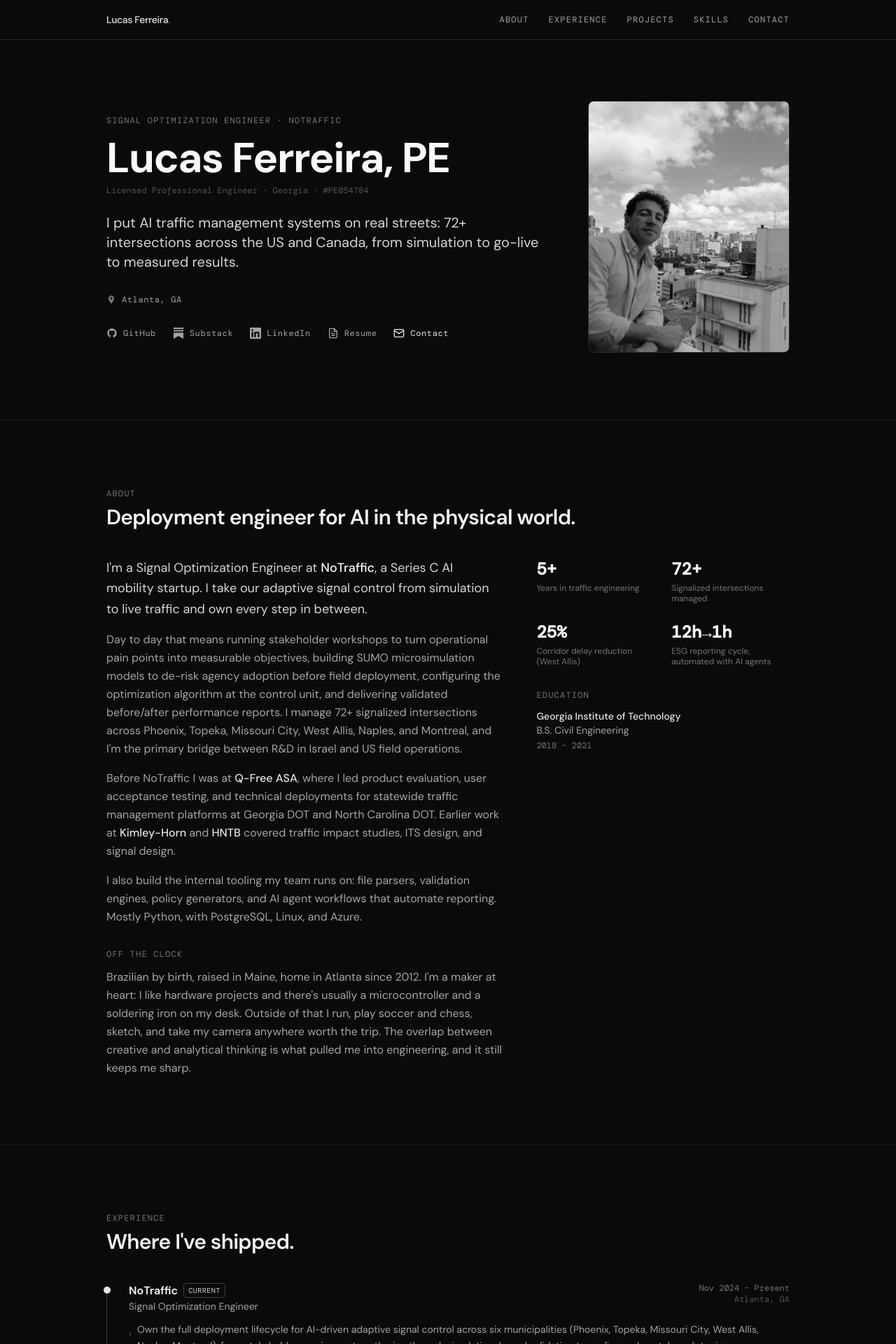
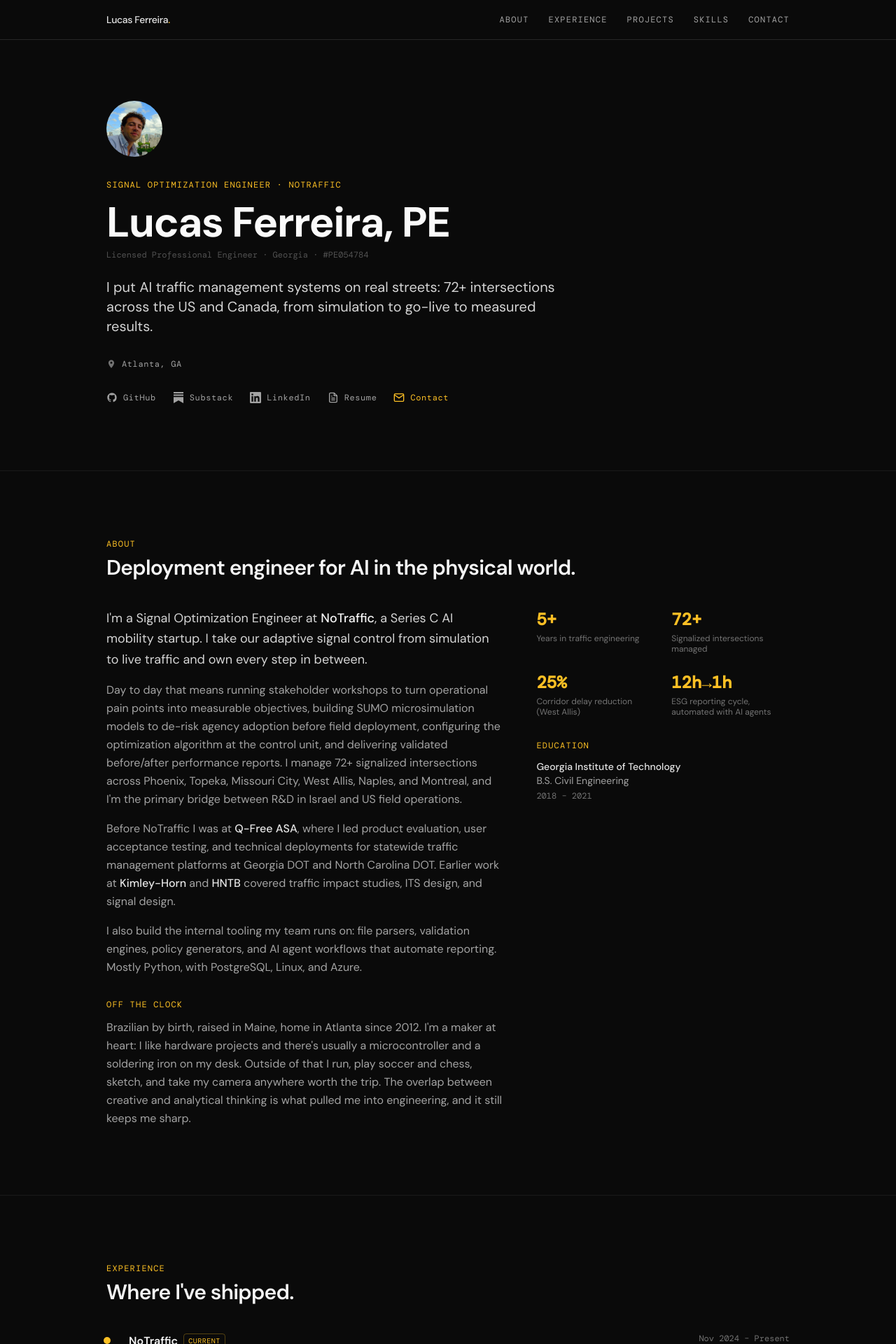
Before and after one commit to shmucas/portfolio, a React (Vite) app: page / in a window 1280 px wide. Shown: the top 1920 px of the page at 70% size. Built offline with nearby package versions, Linux system fonts and the light colour scheme.

Commit message:
Replace large portrait with small round color avatar in hero, add warm amber accent for labels, stats, and hovers

```diff
--- a/src/components/About.jsx
+++ b/src/components/About.jsx
@@ -62,7 +62,7 @@ export default function About() {
             <div className="grid grid-cols-2 gap-x-6 gap-y-6">
               {stats.map((s) => (
                 <div key={s.label}>
-                  <div className="text-2xl font-bold text-neutral-100 font-mono mb-1">{s.value}</div>
+                  <div className="text-2xl font-bold text-amber-400 font-mono mb-1">{s.value}</div>
                   <div className="text-xs text-neutral-500 leading-tight">{s.label}</div>
                 </div>
               ))}
--- a/src/components/Experience.jsx
+++ b/src/components/Experience.jsx
@@ -69,7 +69,7 @@ export default function Experience() {
                   {/* Timeline dot */}
                   <div
                     className={`absolute left-0 top-1.5 w-2.5 h-2.5 rounded-full -translate-x-[4px] hidden md:block ${
-                      job.current ? 'bg-neutral-200' : 'bg-neutral-600'
+                      job.current ? 'bg-amber-400' : 'bg-neutral-600'
                     }`}
                   />
 
@@ -78,7 +78,7 @@ export default function Experience() {
                       <div className="flex items-center gap-2">
                         <h3 className="text-neutral-100 font-semibold text-base">{job.company}</h3>
                         {job.current && (
-                          <span className="font-mono text-[10px] tracking-wider uppercase px-1.5 py-0.5 border border-neutral-700 text-neutral-300 rounded">
+                          <span className="font-mono text-[10px] tracking-wider uppercase px-1.5 py-0.5 border border-amber-400/30 text-amber-400 rounded">
                             Current
                           </span>
                         )}
--- a/src/components/Footer.jsx
+++ b/src/components/Footer.jsx
@@ -21,7 +21,7 @@ export default function Footer() {
           <div className="flex flex-col justify-center gap-4">
             <a
               href="mailto:lvcaspf@gmail.com"
-              className="flex items-center gap-3 text-neutral-300 hover:text-neutral-100 transition-colors"
+              className="flex items-center gap-3 text-neutral-300 hover:text-amber-400 transition-colors"
             >
               <svg viewBox="0 0 24 24" fill="none" stroke="currentColor" strokeWidth="1.5" className="w-4 h-4 text-neutral-500">
                 <path d="M4 4h16c1.1 0 2 .9 2 2v12c0 1.1-.9 2-2 2H4c-1.1 0-2-.9-2-2V6c0-1.1.9-2 2-2z" />
@@ -34,7 +34,7 @@ export default function Footer() {
               href="https://www.linkedin.com/in/lucas-ferreira-pe-b6631a142/"
               target="_blank"
               rel="noopener noreferrer"
-              className="flex items-center gap-3 text-neutral-300 hover:text-neutral-100 transition-colors"
+              className="flex items-center gap-3 text-neutral-300 hover:text-amber-400 transition-colors"
             >
               <svg viewBox="0 0 24 24" fill="currentColor" className="w-4 h-4 text-neutral-500">
                 <path d="M20.447 20.452h-3.554v-5.569c0-1.328-.027-3.037-1.852-3.037-1.853 0-2.136 1.445-2.136 2.939v5.667H9.351V9h3.414v1.561h.046c.477-.9 1.637-1.85 3.37-1.85 3.601 0 4.267 2.37 4.267 5.455v6.286zM5.337 7.433a2.062 2.062 0 01-2.063-2.065 2.064 2.064 0 112.063 2.065zm1.782 13.019H3.555V9h3.564v11.452zM22.225 0H1.771C.792 0 0 .774 0 1.729v20.542C0 23.227.792 24 1.771 24h20.451C23.2 24 24 23.227 24 22.271V1.729C24 .774 23.2 0 22.222 0h.003z" />
@@ -46,7 +46,7 @@ export default function Footer() {
               href="https://github.com/shmucas"
               target="_blank"
               rel="noopener noreferrer"
-              className="flex items-center gap-3 text-neutral-300 hover:text-neutral-100 transition-colors"
+              className="flex items-center gap-3 text-neutral-300 hover:text-amber-400 transition-colors"
             >
               <svg viewBox="0 0 24 24" fill="currentColor" className="w-4 h-4 text-neutral-500">
                 <path d="M12 2C6.477 2 2 6.484 2 12.017c0 4.425 2.865 8.18 6.839 9.504.5.092.682-.217.682-.483 0-.237-.008-.868-.013-1.703-2.782.605-3.369-1.343-3.369-1.343-.454-1.158-1.11-1.466-1.11-1.466-.908-.62.069-.608.069-.608 1.003.07 1.531 1.032 1.531 1.032.892 1.53 2.341 1.088 2.91.832.092-.647.35-1.088.636-1.338-2.22-.253-4.555-1.113-4.555-4.951 0-1.093.39-1.988 1.029-2.688-.103-.253-.446-1.272.098-2.65 0 0 .84-.27 2.75 1.026A9.564 9.564 0 0112 6.844c.85.004 1.705.115 2.504.337 1.909-1.296 2.747-1.027 2.747-1.027.546 1.379.202 2.398.1 2.651.64.7 1.028 1.595 1.028 2.688 0 3.848-2.339 4.695-4.566 4.943.359.309.678.92.678 1.855 0 1.338-.012 2.419-.012 2.747 0 .268.18.58.688.482A10.019 10.019 0 0022 12.017C22 6.484 17.522 2 12 2z" />
--- a/src/components/Hero.jsx
+++ b/src/components/Hero.jsx
@@ -45,8 +45,16 @@ const socialLinks = [
 export default function Hero() {
   return (
     <section id="top">
-      <div className="max-w-5xl mx-auto px-6 pt-36 pb-24 flex flex-col md:flex-row md:items-center gap-12 md:gap-16">
-        <div className="flex-1">
+      <div className="max-w-5xl mx-auto px-6 pt-36 pb-24">
+        <div>
+          <img
+            src="/avatar.jpg"
+            alt="Lucas Ferreira"
+            width="320"
+            height="320"
+            className="w-20 h-20 rounded-full object-cover mb-8"
+          />
+
           <p className="mono-label mb-4">Signal Optimization Engineer · NoTraffic</p>
 
           <h1 className="text-5xl sm:text-6xl font-bold text-neutral-50 tracking-tight leading-none mb-2">
@@ -73,7 +81,7 @@ export default function Hero() {
                 href={link.href}
                 target={link.external ? '_blank' : undefined}
                 rel={link.external ? 'noopener noreferrer' : undefined}
-                className="inline-flex items-center gap-2 text-neutral-400 hover:text-neutral-100 transition-colors duration-150 font-mono text-xs tracking-wider"
+                className="inline-flex items-center gap-2 text-neutral-400 hover:text-amber-400 transition-colors duration-150 font-mono text-xs tracking-wider"
               >
                 {link.icon}
                 {link.label}
@@ -81,7 +89,7 @@ export default function Hero() {
             ))}
             <a
               href="#contact"
-              className="inline-flex items-center gap-2 text-neutral-200 hover:text-white transition-colors duration-150 font-mono text-xs tracking-wider"
+              className="inline-flex items-center gap-2 text-amber-400 hover:text-amber-300 transition-colors duration-150 font-mono text-xs tracking-wider"
             >
               <svg viewBox="0 0 24 24" fill="none" stroke="currentColor" strokeWidth="2" className="w-4 h-4">
                 <path d="M4 4h16c1.1 0 2 .9 2 2v12c0 1.1-.9 2-2 2H4c-1.1 0-2-.9-2-2V6c0-1.1.9-2 2-2z" />
@@ -91,14 +99,6 @@ export default function Hero() {
             </a>
           </div>
         </div>
-
-        <img
-          src="/portrait.jpg"
-          alt="Lucas Ferreira"
-          width="720"
-          height="900"
-          className="w-48 md:w-64 lg:w-72 aspect-[4/5] object-cover rounded-lg flex-shrink-0 border border-neutral-800 grayscale hover:grayscale-0 transition-[filter] duration-500"
-        />
       </div>
     </section>
   )
--- a/src/components/Nav.jsx
+++ b/src/components/Nav.jsx
@@ -27,7 +27,7 @@ export default function Nav() {
           href="#top"
           className="text-sm font-medium text-neutral-200 hover:text-neutral-100 transition-colors tracking-tight"
         >
-          Lucas Ferreira<span className="text-neutral-500">.</span>
+          Lucas Ferreira<span className="text-amber-400">.</span>
         </a>
 
         {/* Desktop links */}
--- a/src/components/Volunteer.jsx
+++ b/src/components/Volunteer.jsx
@@ -28,7 +28,7 @@ export default function Volunteer() {
             {roles.map((r) => (
               <div key={r.org}>
                 <h3 className="text-neutral-200 font-medium text-sm">{r.org}</h3>
-                <p className="text-neutral-400 text-xs font-mono mt-0.5">{r.role}</p>
+                <p className="text-amber-400/90 text-xs font-mono mt-0.5">{r.role}</p>
                 <p className="text-neutral-600 text-xs font-mono mt-0.5 mb-3">{r.sub}</p>
                 <p className="text-neutral-400 text-sm leading-relaxed">{r.description}</p>
               </div>
--- a/src/index.css
+++ b/src/index.css
@@ -12,7 +12,7 @@
   }
 
   ::selection {
-    @apply bg-neutral-700 text-neutral-100;
+    @apply bg-amber-400/30 text-amber-100;
   }
 
   ::-webkit-scrollbar {
@@ -34,6 +34,6 @@
 
 @layer utilities {
   .mono-label {
-    @apply font-mono text-xs tracking-widest uppercase text-neutral-500;
+    @apply font-mono text-xs tracking-widest uppercase text-amber-400;
   }
 }
```
Also changed, not shown: public/avatar.jpg (added), public/portrait.jpg (deleted).
